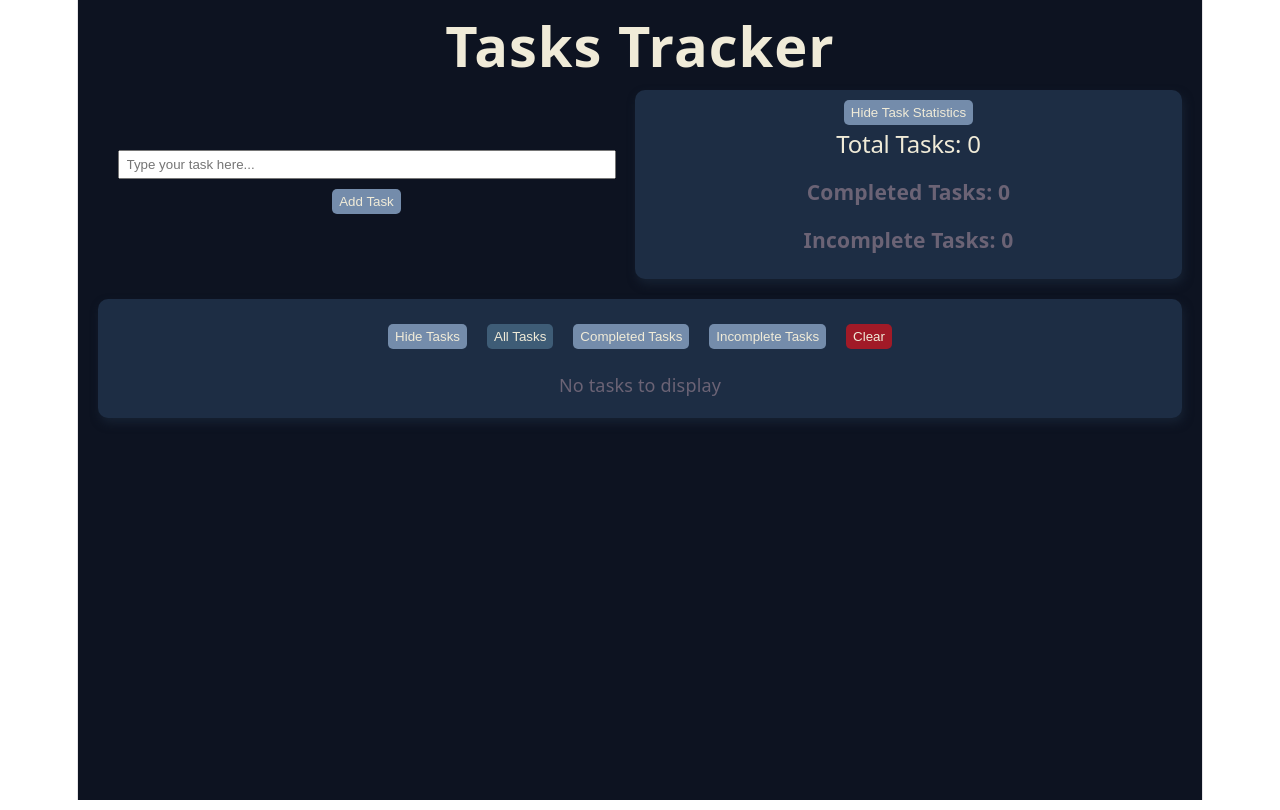
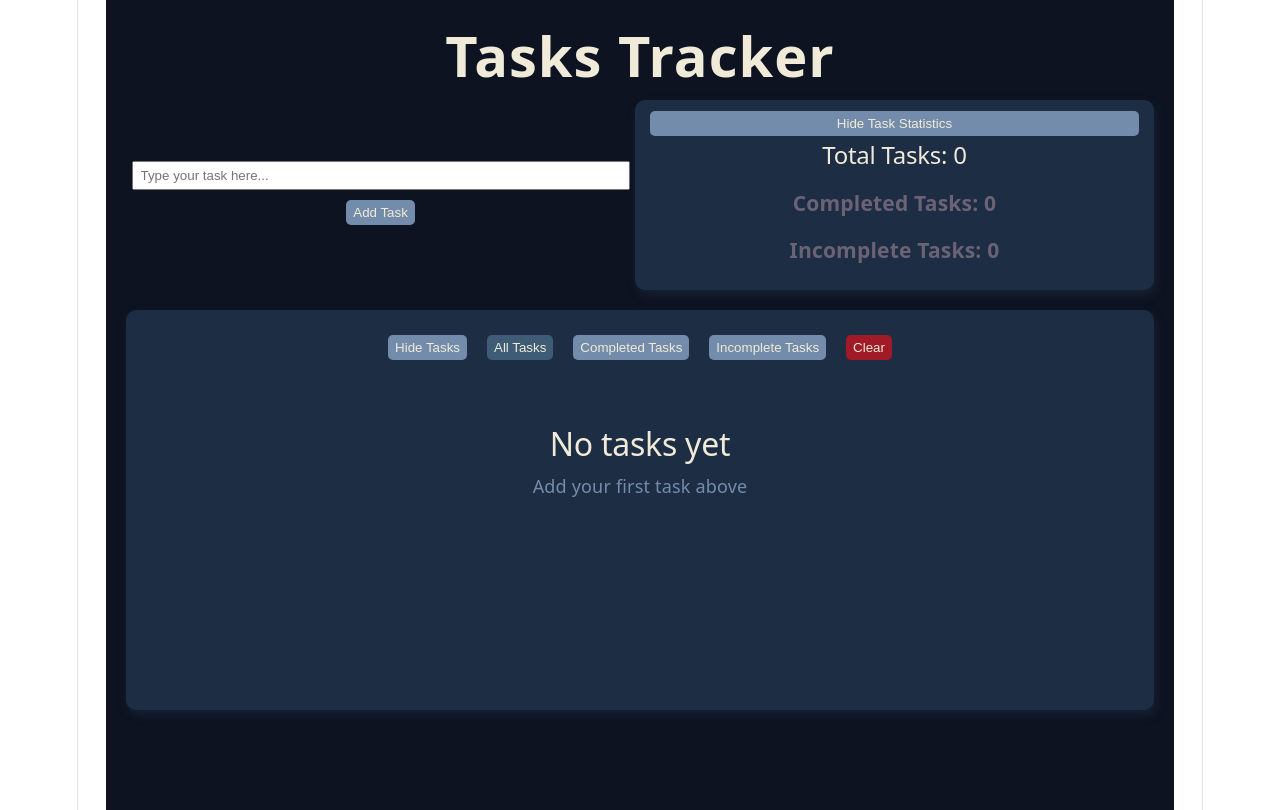
Before and after one commit to Chhavi0104/Task-Tracker-Vue, a Vue app: page / in a window 1280 px wide. Built offline with nearby package versions, Linux system fonts and the light colour scheme.

Commit message:
Complete task tracker frontend project

```diff
--- a/src/App.vue
+++ b/src/App.vue
@@ -83,9 +83,11 @@ function taskStats() {
   stats.value = !stats.value
 }
 
-function clearTasks() {
-  tasks.value = []
-  localStorage.removeItem('savedTasks')
+function getConfirmation() {
+  if (confirm("Are you sure you want to delete all tasks?")) {
+    tasks.value = []
+    localStorage.removeItem('savedTasks')
+  }
 }
 </script>
 
@@ -184,7 +186,7 @@ function clearTasks() {
         </button>
 
         <button
-          @click="clearTasks()"
+          @click="getConfirmation()"
           class="deleteButton"
         >
           Clear
@@ -218,9 +220,18 @@ function clearTasks() {
           </li>
         </ol>
 
-        <p v-if="tasks.length === 0">
-          No tasks to display
-        </p>
+        <div
+          v-if="tasks.length === 0"
+          class="empty-state"
+        >
+          <h2>
+            No tasks yet
+          </h2>
+
+          <p>
+            Add your first task above
+          </p>
+        </div>
       </div>
 
     </div>
@@ -228,9 +239,18 @@ function clearTasks() {
 </template>
 
 <style>
+body {
+  margin: 0;
+  padding: 0;
+}
+
 .main {
   background-color: #0D1321;
-  min-height: 100vh
+  min-height: 100vh;
+  max-width: 1800px;
+  width: 95%;
+  margin: auto;
+  padding-top: 10px;
 }
 
 .completed {
@@ -262,7 +282,11 @@ function clearTasks() {
   background-color: #1D2D44;
   border-radius: 10px;
   box-shadow: 2px 5px 10px #162132;
-  padding: 5px
+  padding: 5px;
+  min-height: 180px;
+  display: flex;
+  flex-direction: column;
+  justify-content: center;
 }
 
 .task-display {
@@ -272,7 +296,7 @@ function clearTasks() {
   box-shadow: 2px 5px 10px #162132;
   margin: 20px;
   padding: 20px 20px;
-
+  min-height: 45vh
 }
 
 .controls {
@@ -303,6 +327,22 @@ function clearTasks() {
 .deleteButton:hover {
   background-color: #d51f31;
   transform: scale(1.03)
+}
+
+.empty-state {
+  margin-top: 60px;
+  text-align: center;
+}
+
+.empty-state h2 {
+  color: #F0EBD8;
+  font-size: 32px;
+  margin-bottom: 10px;
+}
+
+.empty-state p {
+  color: #748CAB;
+  font-size: 18px;
 }
 
 span {
```
